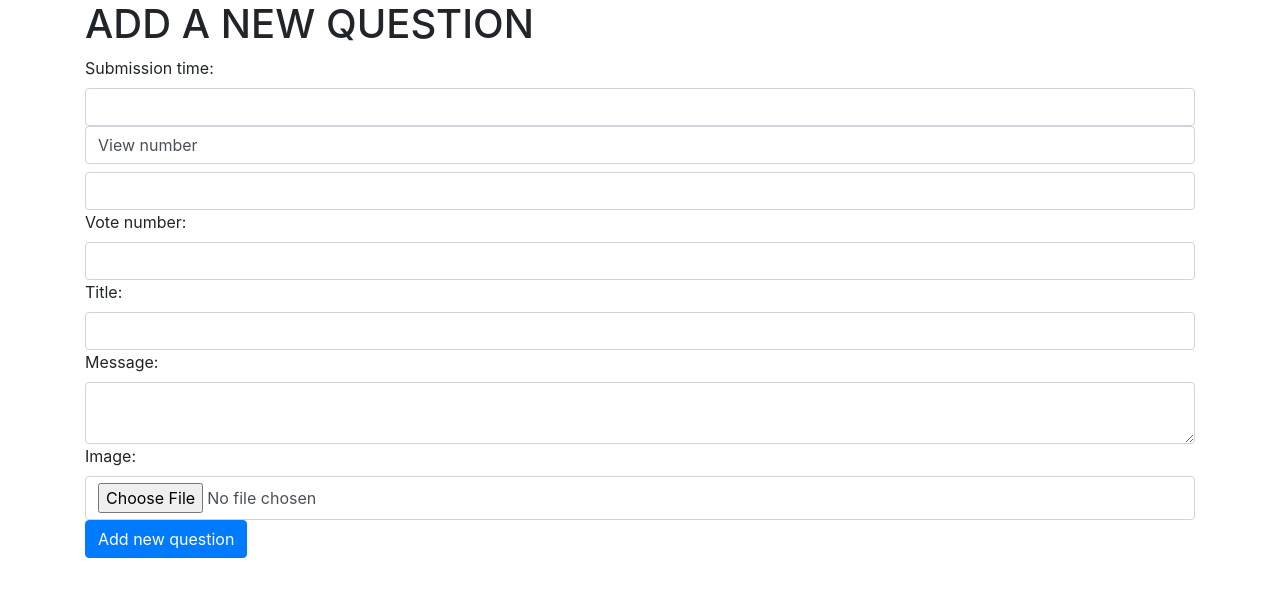
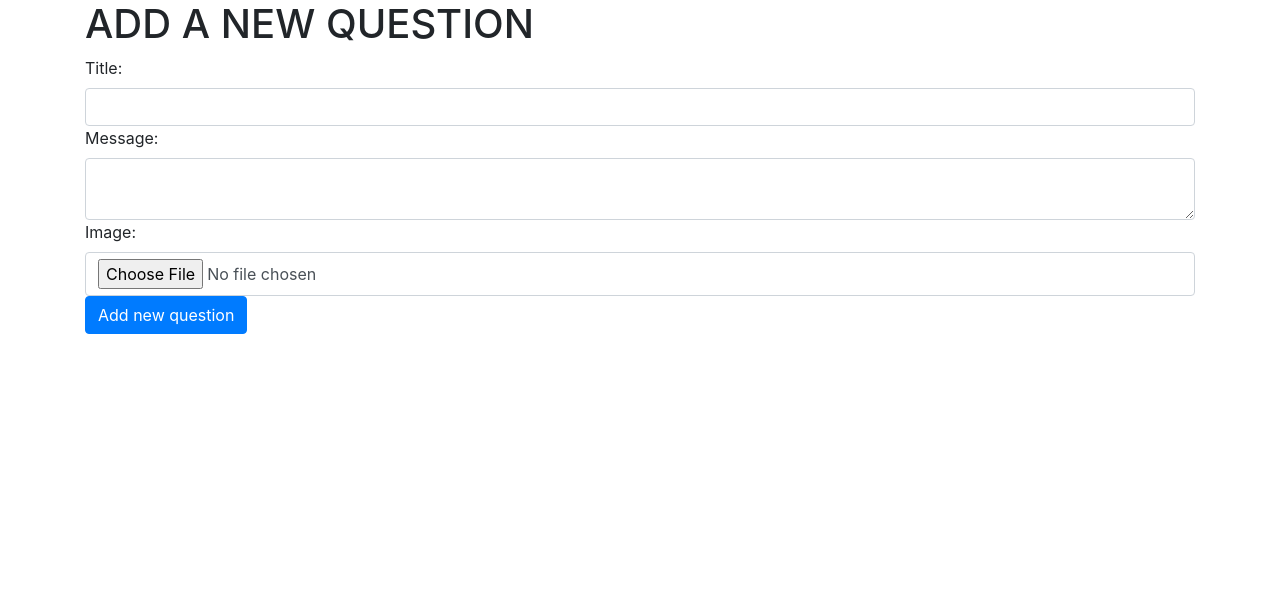
Before and after one commit to IoanaPedroo/Ask-Mate, a Flask app: page /add-question in a window 1280 px wide. Shown: the top 597 px of the page. Run offline with Flask 2, Linux system fonts and the light colour scheme; some libraries are stand-ins or nearby versions.

Commit message:
slight change add question

```diff
--- a/templates/add-question.html
+++ b/templates/add-question.html
@@ -18,30 +18,6 @@
                 action="{{ url_for('add_q') }}"
                 enctype="multipart/form-data"
             >
-                <label for="time" class="form-label">Submission time:</label>
-                <input
-                    id="time"
-                    class="form-control"
-                    type="number"
-                    minlength="5"
-                    name="submission_time"
-                />
-                <label for="view" class="form-control">View number</label>
-                <input
-                    id="view"
-                    class="form-control"
-                    type="number"
-                    minlength="5"
-                    name="view_number"
-                />
-                <label for="votes" class="form-label">Vote number:</label>
-                <input
-                    if="votes"
-                    class="form-control"
-                    type="number"
-                    minlength="5"
-                    name="vote_number"
-                />
                 <label for="title" class="form-label">Title:</label>
                 <input
                     type="text"
```
